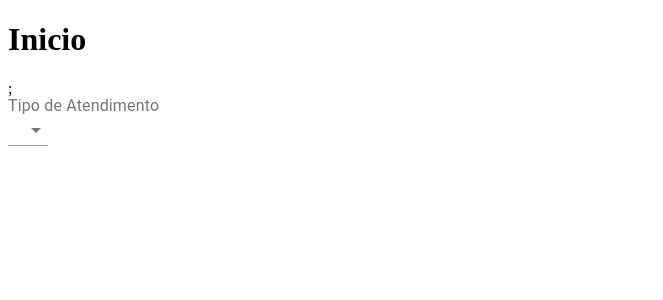
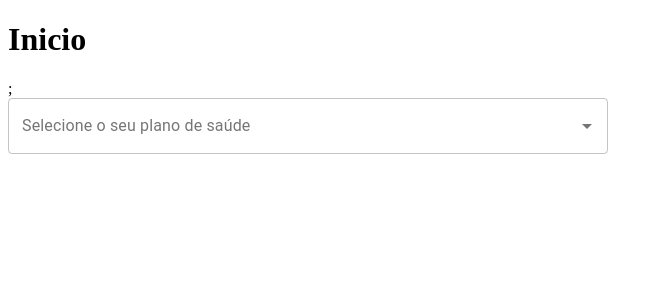
Before and after one commit to GabrielJunqueira/Projeto-Hospitais, a React (Create React App) app: page /inicio in a window 1280 px wide. Shown: the top 300 px of the page, without its empty margins (0-663 px from the left). Built offline with nearby package versions, Linux system fonts and the light colour scheme.

Commit message:
Update: Formulário melhor para plano

```diff
--- a/package.json
+++ b/package.json
@@ -4,6 +4,7 @@
   "private": true,
   "dependencies": {
     "@material-ui/core": "^4.11.3",
+    "@material-ui/lab": "^4.0.0-alpha.57",
     "@testing-library/jest-dom": "^5.11.9",
     "@testing-library/react": "^11.2.5",
     "@testing-library/user-event": "^12.8.1",
--- a/src/components/SelectBox/SelectBox.css
+++ b/src/components/SelectBox/SelectBox.css
@@ -1,3 +1,6 @@
+
 .SelectionBox{
-    justify-content: center;
+    background-color: black;
+    border-color: brown;
+    margin: 25%;
 }
--- a/src/components/SelectBox/SelectBox.js
+++ b/src/components/SelectBox/SelectBox.js
@@ -1,23 +1,43 @@
 import react from "react";
 import { NativeSelect } from "@material-ui/core";
-import { Select } from "@material-ui/core";
-import { InputLabel } from "@material-ui/core";
-import { MenuItem } from "@material-ui/core";
-import './SelectBox.css'
+import { Autocomplete } from "@material-ui/lab";
+import { TextField } from "@material-ui/core";
+import "./SelectBox.css";
 
 function SelectBox() {
   return (
-    <div className = "SelectionBox">
-      <InputLabel id="label">Tipo de Atendimento</InputLabel>
-      <Select id="select" value="100">
-        <MenuItem value="1">Atendimento 1</MenuItem>
-        <MenuItem value="2">Atendimento 2</MenuItem>
-        <MenuItem value="3">Atendimento 3</MenuItem>
-        <MenuItem value="4">Atendimento 4</MenuItem>
-        <MenuItem value="5">Atendimento 5</MenuItem>
-      </Select>
+    <div>
+      <div classname="SelectionBox">
+        <Autocomplete
+          className="inputPlanos"
+          id="combo-box-demo"
+          options={planosList}
+          getOptionLabel={(option) => option.plano}
+          style={{ width: 600 }}
+          renderInput={(params) => (
+            <TextField
+              {...params}
+              label="Selecione o seu plano de saúde"
+              variant="outlined"
+            />
+          )}
+        />
+      </div>
+
     </div>
   );
 }
 
+const planosList = [
+  { plano: "Allianz" },
+  { plano: "Amil" },
+  { plano: "Bradesco" },
+  { plano: "Golden Cross" },
+  { plano: "MedSênior" },
+  { plano: "Promed" },
+  { plano: "Sulamerica" },
+  { plano: "Unimed" },
+  { plano: "Vitallis" },
+];
+
 export default SelectBox;
--- a/src/components/SelectBox/index.js
+++ b/src/components/SelectBox/index.js
@@ -0,0 +1 @@
+export {default} from "./SelectBox"
```
Also changed, not shown: 1 other file (tests, documents, lock files or other folders).
